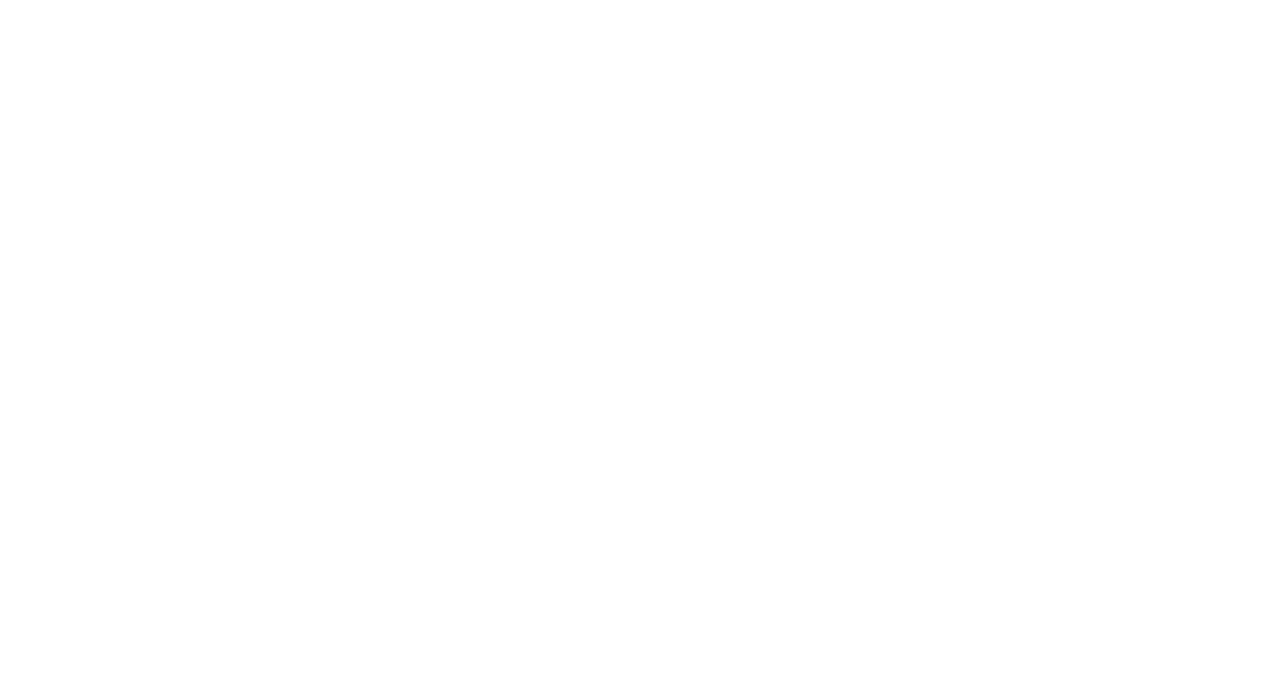
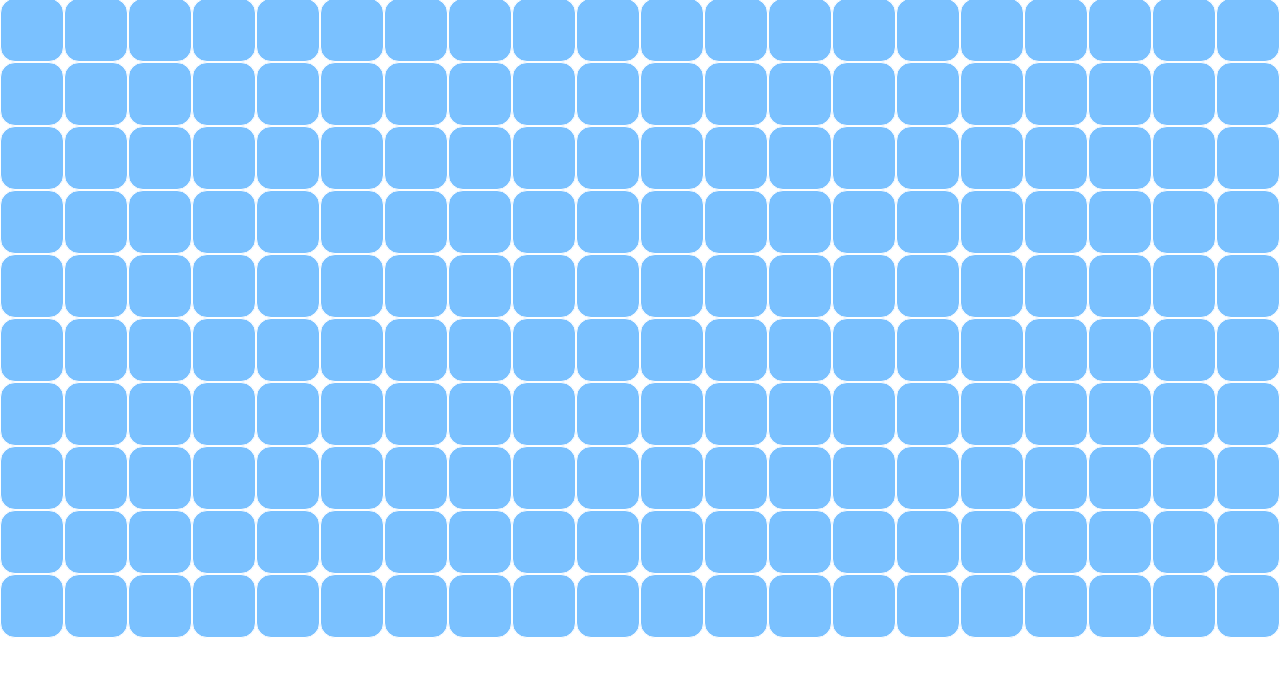
Before and after one commit to PeeyushKumar/ripple, a React (Create React App) app: page / in a window 1280 px wide. Shown: the top 676 px of the page. Built offline with nearby package versions, Linux system fonts and the light colour scheme.

Commit message:
Create basic ripple effect.

```diff
--- a/src/App.css
+++ b/src/App.css
@@ -0,0 +1,48 @@
+html {
+  overflow: hidden;
+}
+
+.tile {
+  width: 5vw;
+  height: 5vw;
+  margin: -2px 0px;
+  border: 1px solid #fff;
+  border-radius: 15px;
+}
+
+.tile-cyan {
+  background-color: rgb(122, 193, 255);
+  animation-name: animation1;
+  animation-duration: 1s;
+}
+
+.tile-cyan:hover {
+  background-color: rgb(78, 172, 255);
+}
+
+.tile-red {
+  background-color: rgb(255, 67, 67);
+  animation-name: animation2;
+  animation-duration: 1s;
+}
+
+.tile-red:hover {
+  background-color: rgb(255, 45, 45);
+}
+
+.board {
+  width: 100%;
+  margin: auto;
+}
+
+@keyframes animation1 {
+  0%   {border-radius: 15px;}
+  50%  {border-radius: 40px;}
+  100% {border-radius: 15px;}
+}
+
+@keyframes animation2 {
+  0%   {border-radius: 15px;}
+  50%  {border-radius: 40px;}
+  100% {border-radius: 15px;}
+}
--- a/src/App.js
+++ b/src/App.js
@@ -1,9 +1,19 @@
 import './App.css';
+import Board from './components/Board'
 
 function App() {
+
+  const rows = 10;
+  const cols = 20;
+
   return (
     <div className="App">
-
+      <Board
+          rows={rows}
+          cols={cols}
+          count={rows*cols}
+      >
+      </Board>
     </div>
   );
 }
--- /dev/null
+++ b/src/components/Board.jsx
@@ -0,0 +1,70 @@
+    import React, {Component} from 'react';
+    import Tile from './Tile'
+
+    class Board extends Component {
+
+        constructor(props) {
+            super(props);
+
+            const count = this.props.count;
+
+            const tiles = [];
+            for (let i=0; i<count; i++) {
+                const newProps = {
+                    id : i,
+                    color : 'cyan',
+                }
+                tiles.push(newProps);
+            }
+
+            this.state = {
+                tiles
+            }
+        }
+
+        handleClick = (clickedId) => {
+            const tiles = this.state.tiles;
+            const visited = [];
+            this.changeNeighbours(tiles, clickedId, visited);
+        }
+
+        changeNeighbours = (tiles, idToChange, visited) => {
+
+            const rows = this.props.rows;
+            const cols = this.props.cols;
+            const count = this.props.count;
+
+            if (visited.includes(idToChange) || idToChange < 0 || idToChange >= count) {
+                return;
+            }
+            visited.push(idToChange);
+            this.change(tiles, idToChange);
+            this.setState(tiles);
+            setTimeout(() => {
+                this.changeNeighbours(tiles, idToChange+1, visited);
+                this.changeNeighbours(tiles, idToChange-1, visited);
+                this.changeNeighbours(tiles, idToChange-cols, visited);
+                this.changeNeighbours(tiles, idToChange+cols, visited);
+            }, 10);
+        }
+
+        change = (tiles, idToChange) => {
+            if (tiles[idToChange].color == 'cyan') {
+                tiles[idToChange].color = 'red'
+            } else {
+                tiles[idToChange].color = 'cyan'
+            }
+        }
+
+        render() {
+            return (
+                <div className="board">
+                    {
+                        this.state.tiles.map( tile => <Tile {...tile} key={tile.id} handleClick={this.handleClick}> </Tile>)
+                    }
+                </div>
+            );
+        }
+    }
+
+    export default Board;
--- /dev/null
+++ b/src/components/Tile.jsx
@@ -0,0 +1,19 @@
+import React, {Component} from 'react'
+
+class Tile extends Component {
+    render() {
+        const id = this.props.id;
+        const color = this.props.color;
+
+        let className = "tile tile-" + color;
+
+        return(
+            <button onClick={() => {
+                className += " bounce"
+                this.props.handleClick(id)
+            }} className={className}></button>
+        );
+    }
+}
+
+export default Tile;
```
